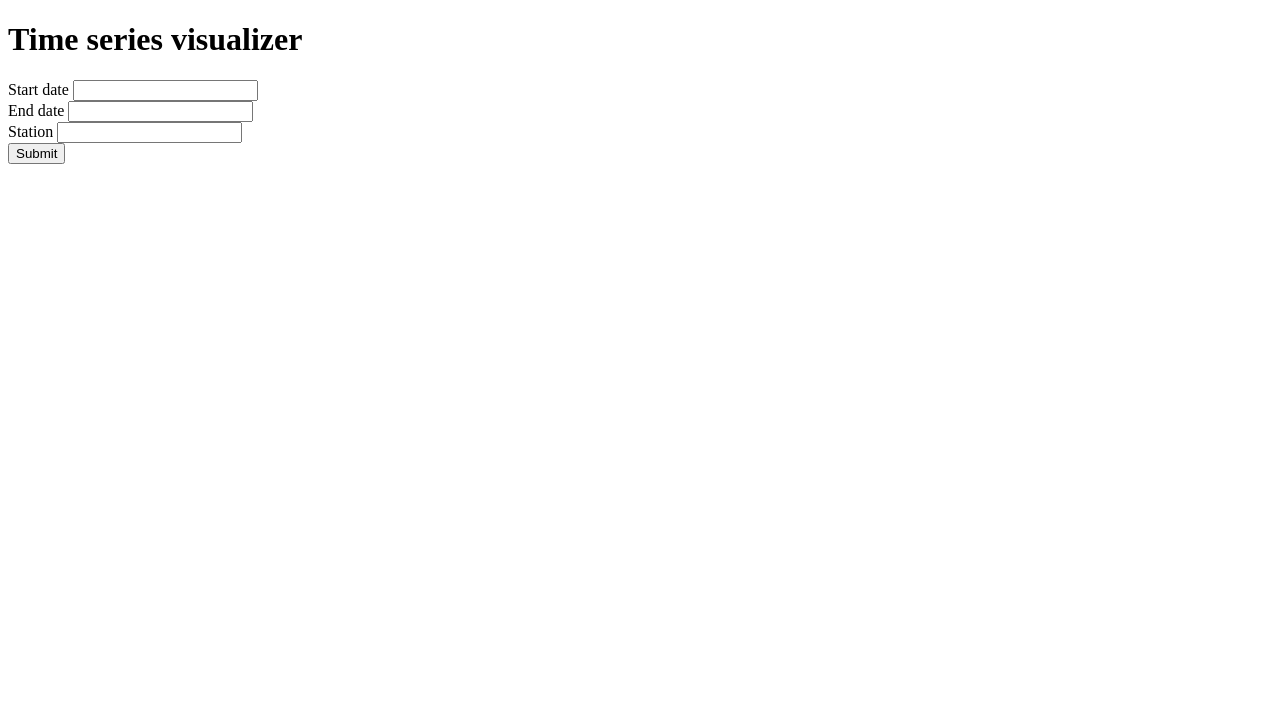
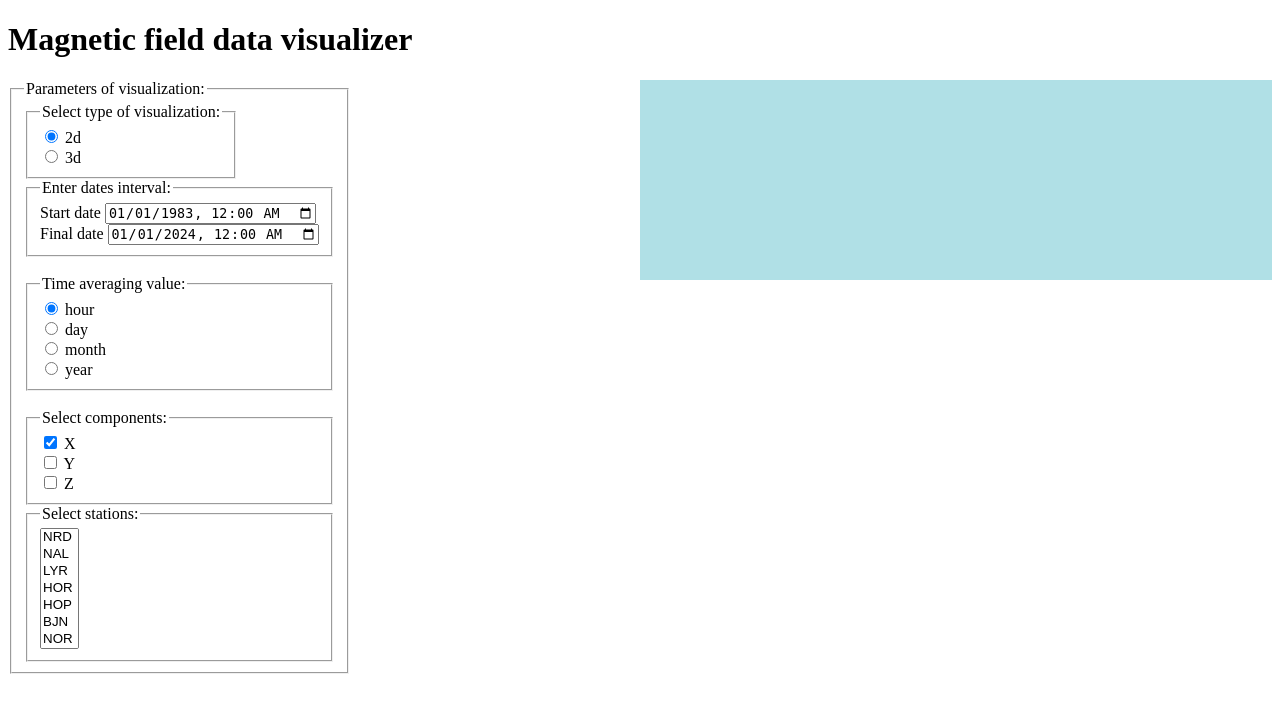
Before and after one commit to OkoksNeDam/final-qualifying-work_2023-2024, a Django app: page /ts_visualizer in a window 1280 px wide. Shown: the top 713 px of the page. Run offline with Django 4.2, Linux system fonts and the light colour scheme; some libraries are stand-ins or nearby versions.

Commit message:
Added most elements to the html page. Added elements: 1) Select type of visualization 2) Enter dates interval 3) Time averaging value: 4) Select components: 5) Select stations:

```diff
--- a/GelioGeos/ts_visualizer/static/ts_visualizer/js/index.js
+++ b/GelioGeos/ts_visualizer/static/ts_visualizer/js/index.js
@@ -1,42 +1,38 @@
-const submitButton = document.getElementById("submitButton");
-const dataStartDateInput = document.getElementById("dataStartDateInput");
-const dataEndDateInput = document.getElementById("dataEndDateInput");
-const stationInput = document.getElementById("stationInput");
+// submitButton.addEventListener('click', e => {
+//     const selectedVisualizationTypeInput = document.querySelector('input[name="visualization-type"]:checked');
+//     let date, x;
+//     $.ajax({
+//         url: 'test',
+//         method: 'get',
+//         dataType: 'json',
+//         async: false,
+//         data: {
+//             startDate: dataStartDateInput.value,
+//             endDate: dataEndDateInput.value,
+//             station: stationInput.value
+//         },
+//         success: function (response) {
+//             date = response.date;
+//             x = response.x;
+//         },
+//         error: function (response) {
+//             alert("ERROR")
+//         },
+//     });
+//     let trace1 = {
+//         type: "scatter",
+//         mode: "lines",
+//         name: 'AAPL High',
+//         x: date,
+//         y: x,
+//         line: {color: '#17BECF'}
+//       }
 
-submitButton.addEventListener('click', e => {
-    let date, x;
-    $.ajax({
-        url: 'test',
-        method: 'get',
-        dataType: 'json',
-        async: false,
-        data: {
-            startDate: dataStartDateInput.value,
-            endDate: dataEndDateInput.value,
-            station: stationInput.value
-        },
-        success: function (response) {
-            date = response.date;
-            x = response.x;
-        },
-        error: function (response) {
-            alert("ERROR")
-        },
-    });
-    let trace1 = {
-        type: "scatter",
-        mode: "lines",
-        name: 'AAPL High',
-        x: date,
-        y: x,
-        line: {color: '#17BECF'}
-      }
+//     var data = [trace1];
 
-    var data = [trace1];
+//     var layout = {
+//         title: 'Basic Time Series',
+//     };
 
-    var layout = {
-        title: 'Basic Time Series',
-    };
-
-    Plotly.newPlot('tsGraph', data, layout, {displaylogo: false});
-})
+//     Plotly.newPlot('tsGraph', data, layout, {displaylogo: false});
+// })
--- a/GelioGeos/ts_visualizer/templates/ts_visualizer/ts_visualizer.html
+++ b/GelioGeos/ts_visualizer/templates/ts_visualizer/ts_visualizer.html
@@ -7,17 +7,96 @@
 </head>
 <body>
     <h1>
-        Time series visualizer
+        Magnetic field data visualizer
     </h1>
-    <label>Start date</label>
-    <input type="text" id="dataStartDateInput"/><br>
-    <label>End date</label>
-    <input type="text" id="dataEndDateInput"/><br>
-    <label>Station</label>
-    <input type="text" id="stationInput"/><br>
-    <button id="submitButton">Submit</button>
-    <div id="tsGraph"></div>
+    <fieldset style="float: left;">
+        <legend>Parameters of visualization:</legend>
 
+        <fieldset style="display: inline-block">
+            <legend>Select type of visualization:</legend>
+
+            <div>
+              <input type="radio" id="input-radio-2d" name="visualization-type" value="2d" checked />
+              <label for="input-radio-2d">2d</label>
+            </div>
+
+            <div>
+              <input type="radio" id="input-radio-3d" name="visualization-type" value="3d" />
+              <label for="input-radio-3d">3d</label>
+            </div>
+
+        </fieldset>
+        <br>
+        <fieldset>
+            <legend>Enter dates interval:</legend>
+
+            <div>
+                <label for="start-date-input">Start date</label>
+                <input type="datetime-local" id="start-date-input" value="1983-01-01T00:00">
+            </div>
+
+            <div>
+                <label for="final-date-input">Final date</label>
+                <input type="datetime-local" id="final-date-input" value="2024-01-01T00:00">
+            </div>
+        </fieldset>
+        <br>
+        <fieldset>
+            <legend>Time averaging value:</legend>
+
+            <div>
+                <input type="radio" id="input-radio-hour" name="time-averaging-value" value="hour" checked />
+                <label for="input-radio-hour">hour</label>
+              </div>
+
+            <div>
+                <input type="radio" id="input-radio-day" name="time-averaging-value" value="day" />
+                <label for="input-radio-day">day</label>
+            </div>
+
+            <div>
+                <input type="radio" id="input-radio-month" name="time-averaging-value" value="month" />
+                <label for="input-radio-month">month</label>
+            </div>
+
+            <div>
+                <input type="radio" id="input-radio-year" name="time-averaging-value" value="year" />
+                <label for="input-radio-year">year</label>
+            </div>
+        </fieldset>
+        <br>
+        <fieldset>
+            <legend>Select components:</legend>
+
+            <div>
+                <input type="checkbox" id="checkbox-X-component" name="checkbox-X-component" checked />
+                <label for="checkbox-X-component">X</label>
+            </div>
+
+            <div>
+                <input type="checkbox" id="checkbox-Y-component" name="checkbox-Y-component" />
+                <label for="checkbox-Y-component">Y</label>
+            </div>
+
+            <div>
+                <input type="checkbox" id="checkbox-Z-component" name="checkbox-Z-component" />
+                <label for="checkbox-Z-component">Z</label>
+            </div>
+        </fieldset>
+        <fieldset>
+            <legend>Select stations:</legend>
+
+            <select multiple size="7">
+                {% for station in stations %}
+                    <option value={{station}}>{{ station }}</option>
+                {% endfor %}
+            </select>
+
+        </fieldset>
+    </fieldset>
+    <div style="float: right; height: 200px;
+    width: 50%;
+    background-color: powderblue;"></div>
     <script src="{% static 'ts_visualizer/js/plotly-2.29.1.min.js' charset='utf-8' %}"></script>
     <script src="{% static 'ts_visualizer/js/jquery-3.7.0.min.js' %}"></script>
     <script src="{% static 'ts_visualizer/js/index.js' %}"></script>
--- a/GelioGeos/ts_visualizer/views.py
+++ b/GelioGeos/ts_visualizer/views.py
@@ -3,12 +3,21 @@ from django.views import View
 from django.http import JsonResponse
 import sqlite3
 
+# TODO: create constats.py for this array.
+STATIONS = ['NRD', 'NAL', 'LYR', 'HOR', 'HOP', 'BJN', 'NOR', 'JAN', 'SOR', 'SCO', 'ALT', 'KEV', 'TRO', 'MAS', 'AND',
+            'KIL', 'KAU', 'IVA', 'ABK', 'LEK', 'MUO', 'LOZ', 'KIR', 'RST', 'SOD', 'PEL', 'JCK', 'DON', 'RAN', 'KUL',
+            'RVK', 'LYC', 'OUJ', 'LRV', 'MEK', 'HAN', 'HAS', 'DOB', 'HOV', 'NAQ', 'SOL', 'NUR', 'HAR', 'AAL', 'UPS',
+            'NRA', 'KAR', 'TAR', 'FKP', 'GOT', 'SIN', 'VXJ', 'BRZ', 'BFE', 'BOR', 'ROE', 'HLP', 'SUW', 'WNG', 'NGK',
+            'PPN']
+
 
 def main_view(request):
-    return render(request, "ts_visualizer/ts_visualizer.html")
+    context = {
+        'stations': STATIONS
+    }
+    return render(request, "ts_visualizer/ts_visualizer.html", context=context)
 
 
-# TSView
 class TSView(View):
     def get(self, request):
         start_date = request.GET['startDate']
```
